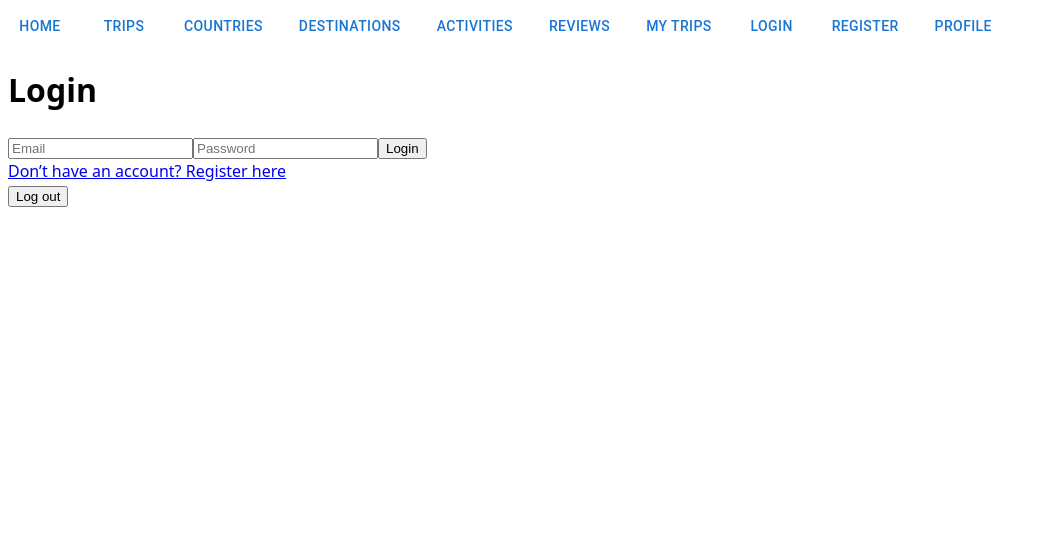
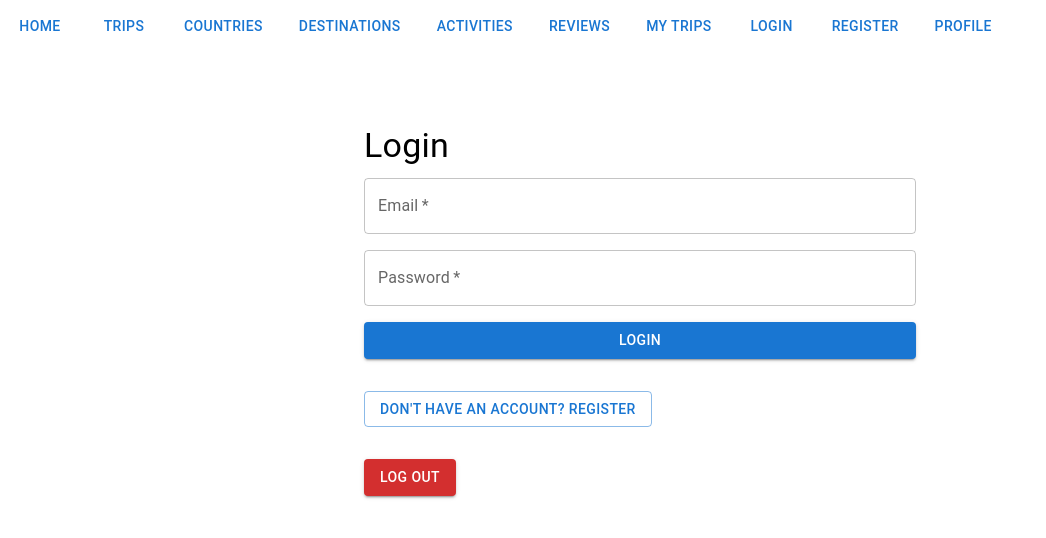
Before and after one commit to ca-type-25/TEAM-D-FE, a React (Vite) app: page /login in a window 1280 px wide. Shown: the top 538 px of the page, without its empty margins (0-1046 px from the left). Built offline with nearby package versions, Linux system fonts and the light colour scheme.

Commit message:
login register style

```diff
--- a/src/components/forms/LoginForm.tsx
+++ b/src/components/forms/LoginForm.tsx
@@ -1,4 +1,5 @@
 import { useState } from 'react'
+import { TextField, Button, Box } from '@mui/material'
 import { useNavigate } from 'react-router-dom'
 
 const LoginForm = () => {
@@ -28,25 +29,27 @@ const LoginForm = () => {
   }
 
   return (
-    <form onSubmit={handleSubmit} className="flex flex-col gap-4">
-      <input
+    <Box component="form" onSubmit={handleSubmit} sx={{ display: 'flex', flexDirection: 'column', gap: 2 }}>
+      <TextField
         type="email"
-        placeholder="Email"
+        label="Email"
         value={email}
         onChange={e => setEmail(e.target.value)}
         required
-        className="border p-2 rounded"
+        fullWidth
       />
-      <input
+      <TextField
         type="password"
-        placeholder="Password"
+        label="Password"
         value={password}
         onChange={e => setPassword(e.target.value)}
         required
-        className="border p-2 rounded"
+        fullWidth
       />
-      <button type="submit" className="bg-blue-500 text-white p-2 rounded">Login</button>
-    </form>
+      <Button type="submit" variant="contained" color="primary">
+        Login
+      </Button>
+    </Box>
   )
 }
 
--- a/src/components/forms/RegisterForm.tsx
+++ b/src/components/forms/RegisterForm.tsx
@@ -1,5 +1,7 @@
 import { useState } from 'react'
 import { useNavigate } from 'react-router-dom'
+import { Box, Button, TextField } from '@mui/material'
+
 
 const RegisterForm = () => {
   const [form, setForm] = useState({
@@ -30,21 +32,23 @@ const RegisterForm = () => {
   }
 
   return (
-    <form onSubmit={handleSubmit} className="flex flex-col gap-4">
+    <Box component="form" onSubmit={handleSubmit} sx={{ display: 'flex', flexDirection: 'column', gap: 2 }}>
       {Object.entries(form).map(([key, val]) => (
-        <input
+        <TextField
           key={key}
-          type={key === 'password' ? 'password' : 'text'}
+          type={key === 'password' ? 'password' : key === 'age' ? 'number' : 'text'}
           name={key}
           value={val}
           onChange={handleChange}
-          placeholder={key.charAt(0).toUpperCase() + key.slice(1)}
+          label={key.charAt(0).toUpperCase() + key.slice(1)}
           required
-          className="border p-2 rounded"
+          fullWidth
         />
       ))}
-      <button type="submit" className="bg-blue-500 text-white p-2 rounded">Register</button>
-    </form>
+      <Button type="submit" variant="contained" color="primary">
+        Register
+      </Button>
+    </Box>
   )
 }
 
--- a/src/components/links/RegisterLink.tsx
+++ b/src/components/links/RegisterLink.tsx
@@ -1,9 +1,12 @@
 import { Link } from 'react-router-dom'
+import { Button } from '@mui/material'
 
-const RegisterLink = () => (
-  <Link to="/register" className="text-blue-600 underline">
-    Don’t have an account? Register here
-  </Link>
-)
+const RegisterLink = () => {
+  return (
+    <Button component={Link} to="/register" variant="outlined">
+      Don't have an account? Register
+    </Button>
+  )
+}
 
 export default RegisterLink
--- a/src/pages/login/LoginPage.tsx
+++ b/src/pages/login/LoginPage.tsx
@@ -1,3 +1,4 @@
+import { Button, Container, Typography, Box } from '@mui/material'
 import LoginForm from '../../components/forms/LoginForm'
 import RegisterLink from '../../components/links/RegisterLink'
 import { useNavigate } from 'react-router-dom'
@@ -11,20 +12,28 @@ const LoginPage = () => {
   }
 
   return (
-    <div className="max-w-md mx-auto mt-10">
-      <h1 className="text-2xl mb-4">Login</h1>
-      <LoginForm />
-      <div className="mt-4">
+    <Container maxWidth="sm" sx={{ mt: 10 }}>
+      <Typography variant="h4" component="h1" gutterBottom>
+        Login
+      </Typography>
+
+      <Box sx={{ mb: 4 }}>
+        <LoginForm />
+      </Box>
+
+      <Box sx={{ mb: 4 }}>
         <RegisterLink />
-      </div>
-      <div className="mt-6">
-        <button onClick={handleLogout} className="bg-red-500 text-white p-2 rounded">
-          Log out
-        </button>
-      </div>
-    </div>
+      </Box>
+
+      <Button
+        variant="contained"
+        color="error"
+        onClick={handleLogout}
+      >
+        Log out
+      </Button>
+    </Container>
   )
 }
 
-
 export default LoginPage
--- a/src/pages/register/RegisterPage.tsx
+++ b/src/pages/register/RegisterPage.tsx
@@ -1,14 +1,27 @@
 import RegisterForm from '../../components/forms/RegisterForm'
 import LogInLink from '../../components/links/LoginLink'
+import { Typography, Box } from '@mui/material'
 
 const RegisterPage = () => (
-  <div className="max-w-md mx-auto mt-10">
-    <h1 className="text-2xl mb-4">Register</h1>
+  <Box
+    maxWidth="400px"
+    mx="auto"
+    mt={10}
+    p={4}
+    bgcolor="white"
+    borderRadius={2}
+    boxShadow={3}
+  >
+    <Typography variant="h4" component="h1" mb={4} textAlign="center">
+      Register
+    </Typography>
+
     <RegisterForm />
-    <div className="mt-4">
+
+    <Box mt={4} textAlign="center">
       <LogInLink />
-    </div>
-  </div>
+    </Box>
+  </Box>
 )
 
 export default RegisterPage
```
